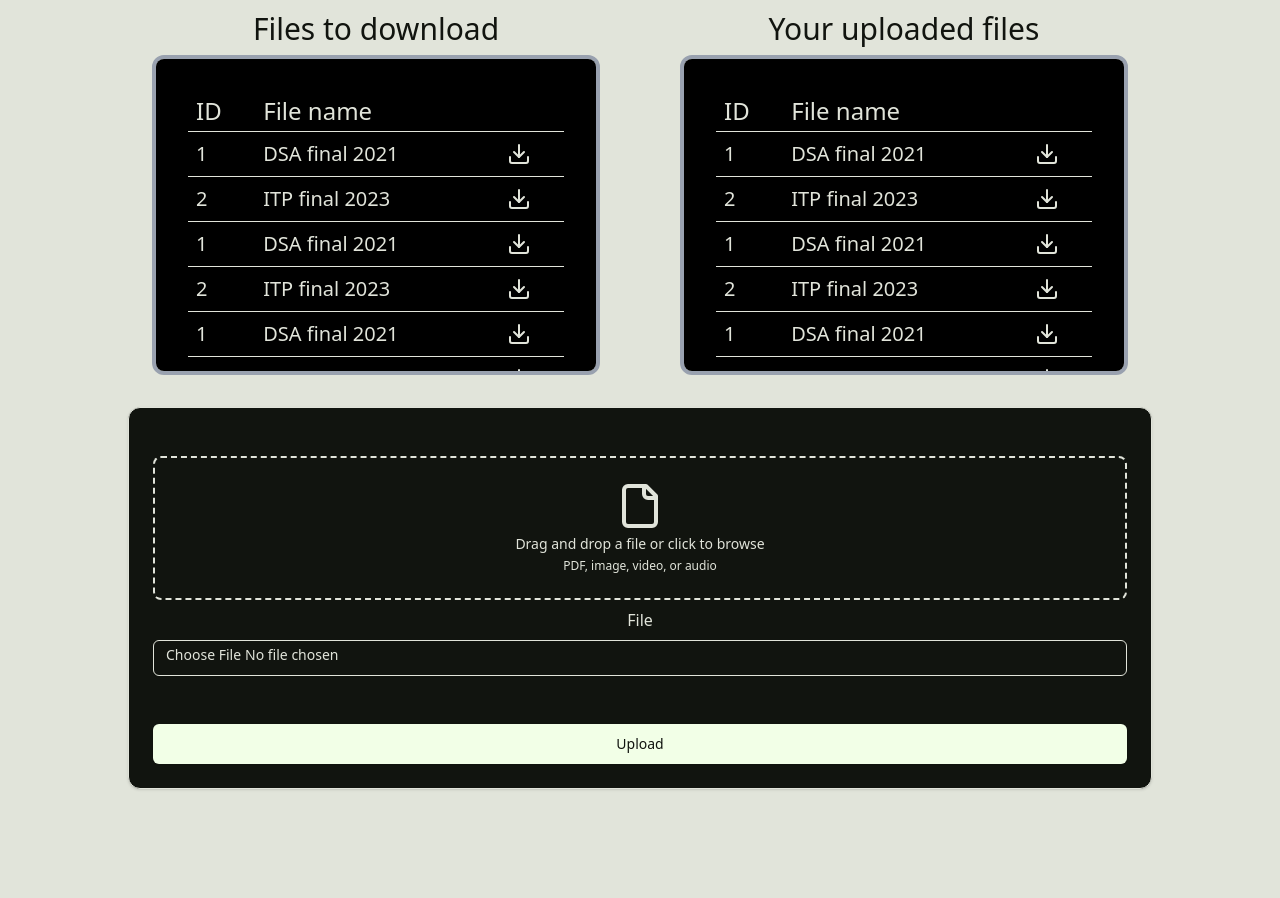
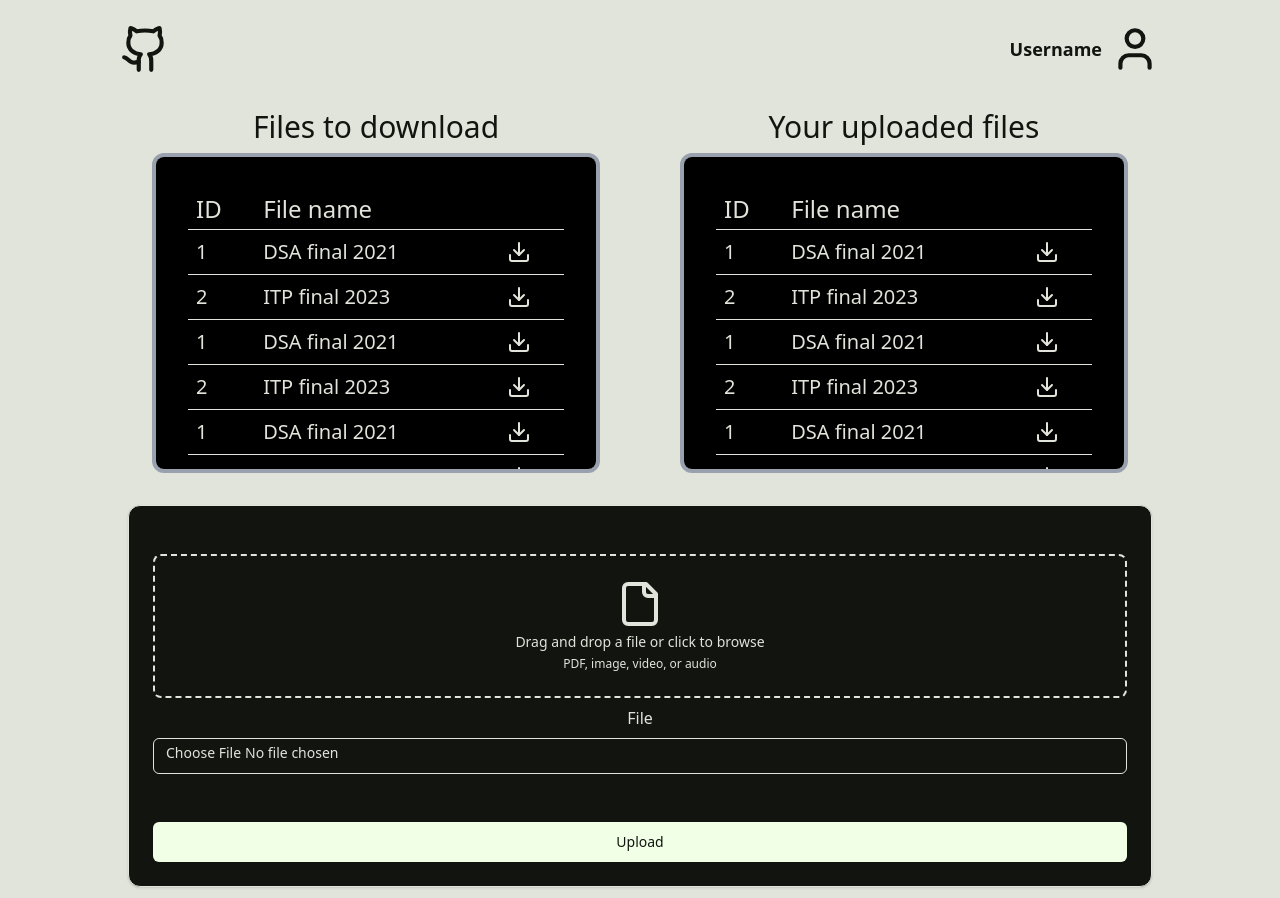
Before and after one commit to quintet-sdr/dps, a Next.js app in the folder frontend/: page /files in a window 1280 px wide. Before the commit the page ends 800 px from the top, so only its background shows below. Built offline with nearby package versions, Linux system fonts and the light colour scheme.

Commit message:
feat: add header to UI

```diff
--- a/frontend/src/app/files/page.tsx
+++ b/frontend/src/app/files/page.tsx
@@ -2,6 +2,7 @@ import { File } from '@/lib/types'
 import { FileTable } from '@/components/file-table'
 import { columns } from '@/app/files/columns'
 import FileUploader from '@/components/file-uploader'
+import HeaderAuth from '@/components/header-auth'
 
 export default async function Home() {
   const filesDownload: File[] = [
@@ -56,6 +57,8 @@ export default async function Home() {
   ]
 
   return (
+    <>
+      <HeaderAuth />
       <main className="flex h-screen w-screen flex-col items-center justify-center space-y-8">
         <section className="flex w-[80%] flex-row items-center justify-around gap-8">
           <div className="flex flex-col items-center space-y-2">
@@ -69,5 +72,6 @@ export default async function Home() {
         </section>
         <FileUploader />
       </main>
+    </>
   )
 }
--- a/frontend/src/app/layout.tsx
+++ b/frontend/src/app/layout.tsx
@@ -13,8 +13,8 @@ const geistMono = Geist_Mono({
 })
 
 export const metadata: Metadata = {
-  title: 'Create Next App',
-  description: 'Generated by create next app'
+  title: 'Distributed PDF Filesystem',
+  description: 'Created by SDR'
 }
 
 export default function RootLayout({
--- /dev/null
+++ b/frontend/src/components/header-auth.tsx
@@ -0,0 +1,21 @@
+import React from 'react'
+import { Github, User } from 'lucide-react'
+import Link from 'next/link'
+
+function HeaderAuth() {
+  return (
+    <header className="text-background flex w-screen flex-row items-center justify-between px-30 py-6">
+      <address>
+        <Link href="https://github.com/quintet-sdr/dps">
+          <Github size={50} />
+        </Link>
+      </address>
+      <div className="flex flex-row items-center space-x-2">
+        <span className="text-lg font-semibold">Username</span>
+        <User size={50} />
+      </div>
+    </header>
+  )
+}
+
+export default HeaderAuth
```
Lines whose indentation alone changed are shown as unchanged.
